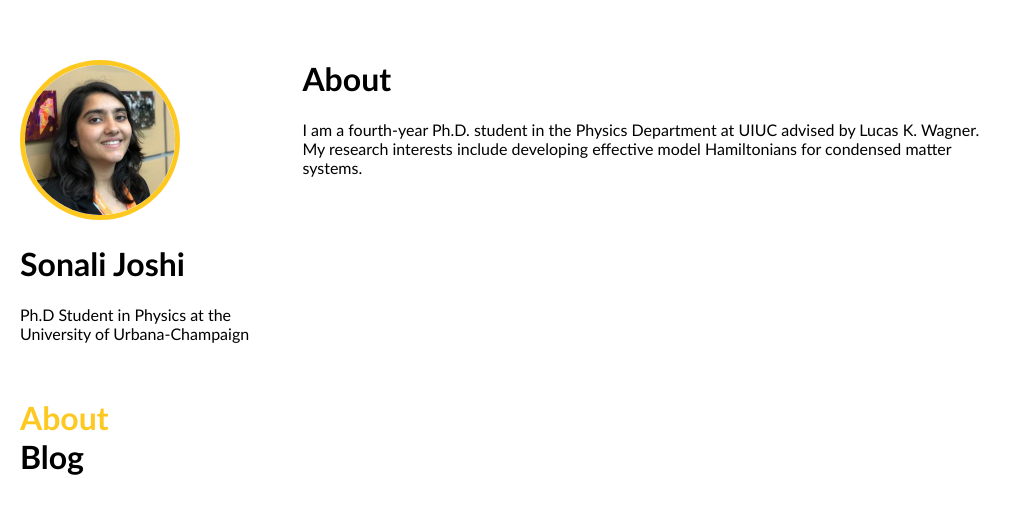
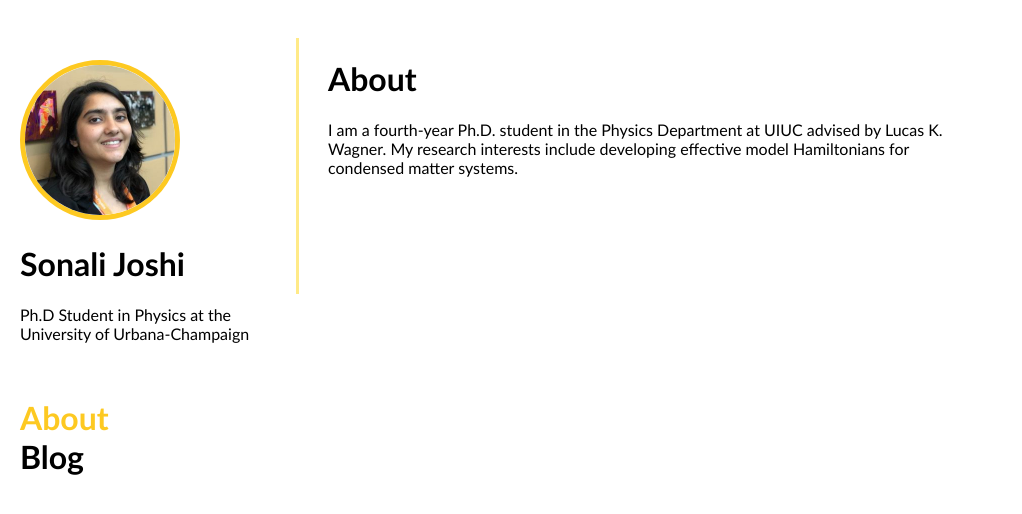
Before and after one commit to sonalij3/sonalij3.github.io, a plain HTML site: page _site/index.html in a window 1280 px wide. Shown: the whole page, without its empty margins (0-1022 px from the left). Drawn offline with Linux system fonts and the light colour scheme.

Commit message:
Added Border line

```diff
--- a/_sass/main.scss
+++ b/_sass/main.scss
@@ -38,15 +38,34 @@
 	padding-right: 20px;
 }
 
+.sideNavBorder{
+	height: auto; /* 100% Full-height */
+	width: 20%; /* 0 width - change this with JavaScript */
+	position: fixed; /* Stay in place */
+
+	z-index: 2; /* Stay on top */
+
+	left: 0;
+
+	overflow-x: hidden; /* Disable horizontal scroll */
+
+	padding-top: 10%; /* Place content 60px from the top */
+	padding-bottom: 10%;
+	padding-left: 20px;
+	padding-right: 20px;
+
+	border-right: 3px solid #ffea88;
+}
+
 body{
 	font-family: "trebuchet ms", Sans-Serif;
 	height: 100%;
-	width: 54%;
+	width: 50%;
 	position: fixed; /* Stay in place */
 	left: 0;
 	background-color: #fff; /* White*/
 	padding-top: 30px; /* Place content 60px from the top */
 	padding-bottom: 30px;
-	padding-left: 23%;
-	padding-right: 23%;
+	padding-left: 25%;
+	padding-right: 25%;
 }
--- a/_site/index.html
+++ b/_site/index.html
@@ -6,6 +6,8 @@
         <!-- add icon link -->
         <link rel = "icon" href = "/assets/images/Star.png" type = "image/x-icon">
     </head>
+
+    <div class="sideNavBorder"></div>
 
     <div class="sideNav">
         <link rel="stylesheet" href="/assets/css/styles.css"/>
```
Also changed, not shown: _layouts/default.html (+2 -0 lines), _site/blogs.html (+2 -0 lines), _site/assets/css/styles.css, index.html (line endings or trailing spaces), 1 other file.
